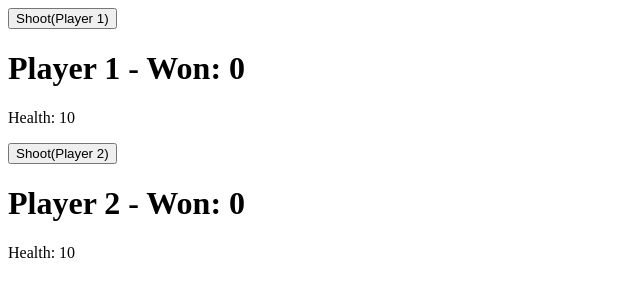
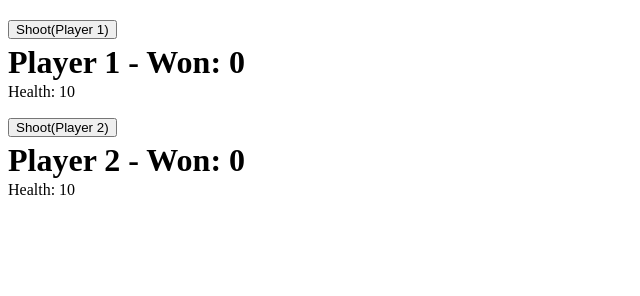
Before and after one commit to Chetonix/two-person-shooter-game, a plain HTML site: page index.html in a window 1280 px wide. Shown: the whole page, without its empty margins (0-640 px from the left). Drawn offline with Linux system fonts and the light colour scheme.

Commit message:
change css file to accomodate better ui

```diff
--- a/styles.css
+++ b/styles.css
@@ -3,3 +3,23 @@
   margin: 0 auto;
   display: inline-block;
 }
+
+#shoot-1,
+#shoot-2 {
+  margin-top: 12px;
+  margin-bottom: 0px;
+  padding-bottom: 0px;
+  padding-top: 0px;
+}
+
+#player-1-heading,
+#player-2-heading {
+  margin-top: 5px;
+  margin-bottom: 0px;
+}
+
+#player-1-health,
+#player-2-health {
+  margin-top: 2px;
+  margin-bottom: 5px;
+}
```
